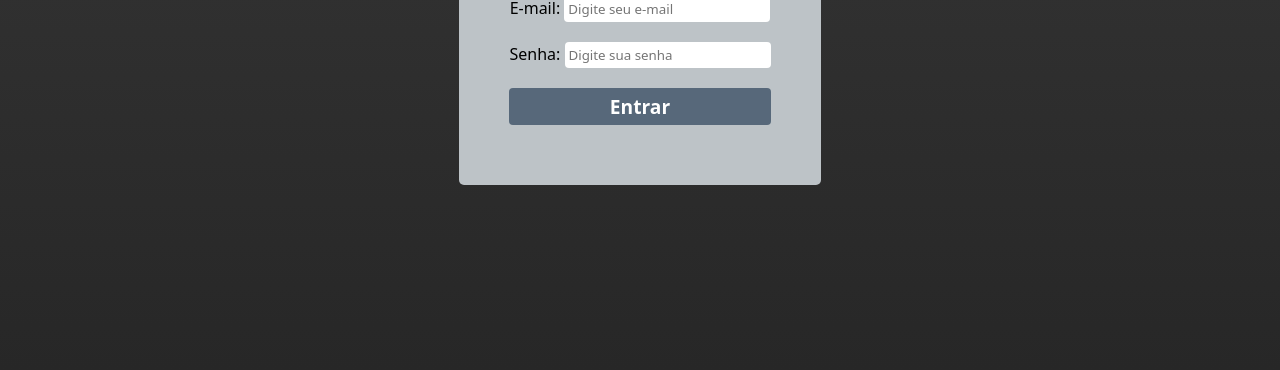
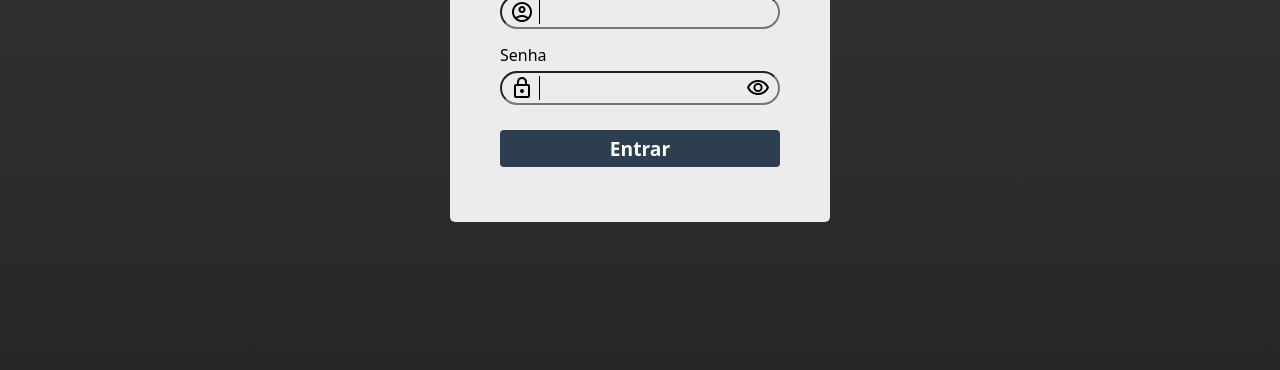
Before and after one commit to IvanFuziyama/tcc-restaurante, a plain HTML site: page paginas-adm/login-adm.html in a window 1280 px wide. Shown: the part 430-800 px from the top of the page. Drawn offline with nearby package versions, Linux system fonts and the light colour scheme.

Commit message:
login icons e senha

```diff
--- a/estilo/style-login.css
+++ b/estilo/style-login.css
@@ -7,9 +7,7 @@
 :root{
     --azul-escuro: #2C3E50;
     --azul-medio:#57687A;
-    --azul-claro: #919AA4;
-    --azul-box: #c7c7e9;
-    --cinza-claro: #BDC3C7;
+    --cor-box:#ffffffe8;
 
     /* cores da pagina principal */
     --vermelho:#B31E22;
@@ -30,28 +28,55 @@ body, html{
     height: 100%;
     width: 100%;
 }
-img#logo-yaki{width: 84px;}
 main#box{
+    width: 280px;
     margin-top: 50px;
     text-align: center;
-    background-color: var(--cinza-claro);
+    background-color: var(--cor-box);
     padding: 50px;
     border-radius: 5px;
 }
-input{margin: 10px 0;}
+img#logo-yaki{width: 84px;}
+main#box h1{margin: 10px;}
+main#box label{
+    display: flex;
+    margin-top: 10px;
+}
+input{margin:5px 0;}
 input#email,
 input#senha{
-    border:none;
-    outline: none;
-    padding: 4px;
-    border-radius: 4px;
+    border-radius: 40px;
+    width: 100%;
+    height: 100%;
+    background: transparent;
+    padding: 6px 40px;
+}
+div.input-text{
+    display: flex;
+    align-items: center;
+    position: relative;
+}
+span#usu-email,
+span#usu-senha{
+    border-right: 1px solid var(--cor-preto);
+    padding-right: 5px;
+}
+div.input-text span{
+    position: absolute;
+    top: 50%;
+    transform: translateY(-50%);
+}
+div.input-text span:first-child {left: 10px;}
+div.input-text span:last-child {
+    right: 10px;
+    cursor: pointer;
 }
 input#botao-entrar{
     display: flex;
     align-items: center;
     justify-content: center;
     width: 100%;
-    background-color: var(--azul-medio);
+    background-color: var(--azul-escuro);
     border-radius: 4px;
     border: 0;
     padding: 5px;
@@ -59,8 +84,10 @@ input#botao-entrar{
     font-weight: 600;
     cursor: pointer;
     color: var(--cor-branco);
+    margin-right: 10px;
+    margin-top: 20px;
 }
 input#botao-entrar:hover{
-    background-color: var(--azul-claro);
+    background-color: var(--azul-medio);
     transition: 0.5s;
 }
--- a/paginas-adm/login-adm.html
+++ b/paginas-adm/login-adm.html
@@ -5,6 +5,7 @@
     <meta charset="UTF-8">
     <meta name="viewport" content="width=device-width, initial-scale=1.0">
     <link rel="stylesheet" href="../estilo/style-login.css" media="all">
+    <link href="https://fonts.googleapis.com/css2?family=Material+Symbols+Outlined" rel="stylesheet" />
     <link rel="shortcut icon" href="../imgs/logo.ico" type="image/x-icon">
     <title>Admin</title>
     <script src="https://cdn.jsdelivr.net/npm/@supabase/supabase-js@2" defer></script>
@@ -15,18 +16,20 @@
     <main id="box">
         <img src="../imgs/logo-semfundo.png" alt="yaki" id="logo-yaki">
         <h1>Yaki'n Box</h1>
-        <hr>
-        <p>
-            <label for="email">E-mail: </label>
-            <input type="email" name="email" id="email" placeholder="Digite seu e-mail" required>
-        </p>
-        <p>
-            <label for="senha">Senha: </label>
-            <input type="password" name="senha" id="senha" placeholder="Digite sua senha" required>
-        </p>
-        <p>
+        <label for="email" class="">E-mail</label>
+        <div class="input-text">
+            <span class="material-symbols-outlined" id="usu-email">account_circle</span>
+            <input type="email" name="email" id="email" required>
+        </div>
+        <label for="senha">Senha</label>
+        <div class="input-text">
+            <span class="material-symbols-outlined" id="usu-senha">lock</span>
+            <input type="password" name="senha" id="senha" required>
+            <span class="material-symbols-outlined" id="ver-senha" onclick="verSenha()">visibility</span>
+        </div>
+        <div class="input-botao">
             <input type="button" value="Entrar" onclick="Entrar()" id="botao-entrar">
-        </p>
+        </div>
     </main>
 </body>
 
--- a/scripts/login.js
+++ b/scripts/login.js
@@ -34,3 +34,15 @@ async function Entrar() {
         alert('Senha incorreta.');
     }
 }
+function verSenha(){
+    const senhaTxt = document.querySelector('input#senha')
+    const senhaVer = document.querySelector('span#ver-senha')
+
+    if (senhaTxt.type === 'password') {
+        senhaTxt.type = 'text';
+        senhaVer.textContent = 'visibility_off'; // Muda o ícone para "olho fechado"
+    } else {
+        senhaTxt.type = 'password';
+        senhaVer.textContent = 'visibility'; // Muda o ícone para "olho aberto"
+    }
+}
```
